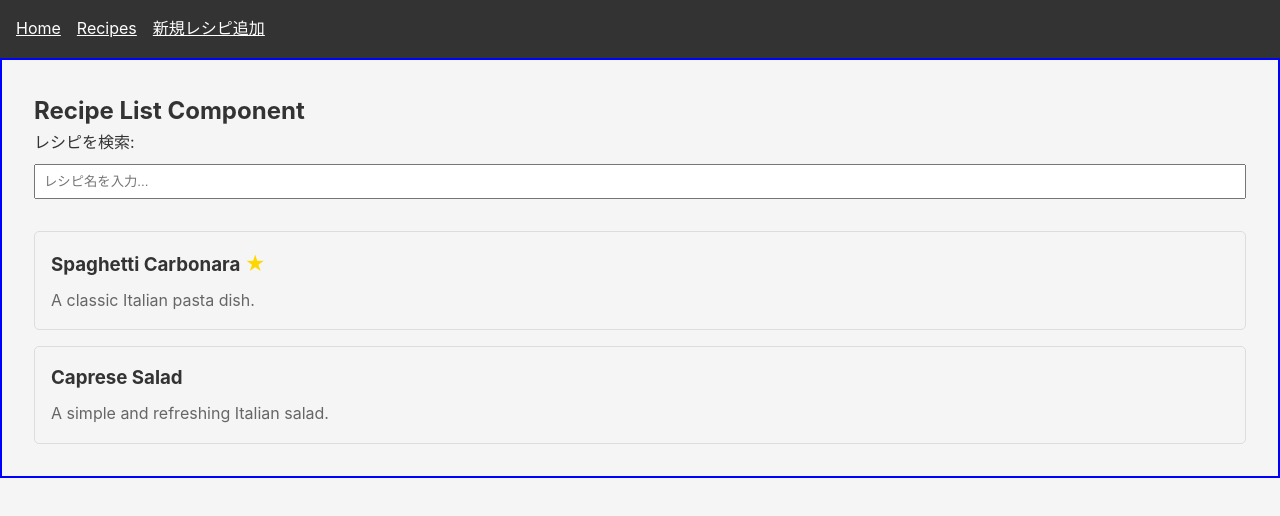
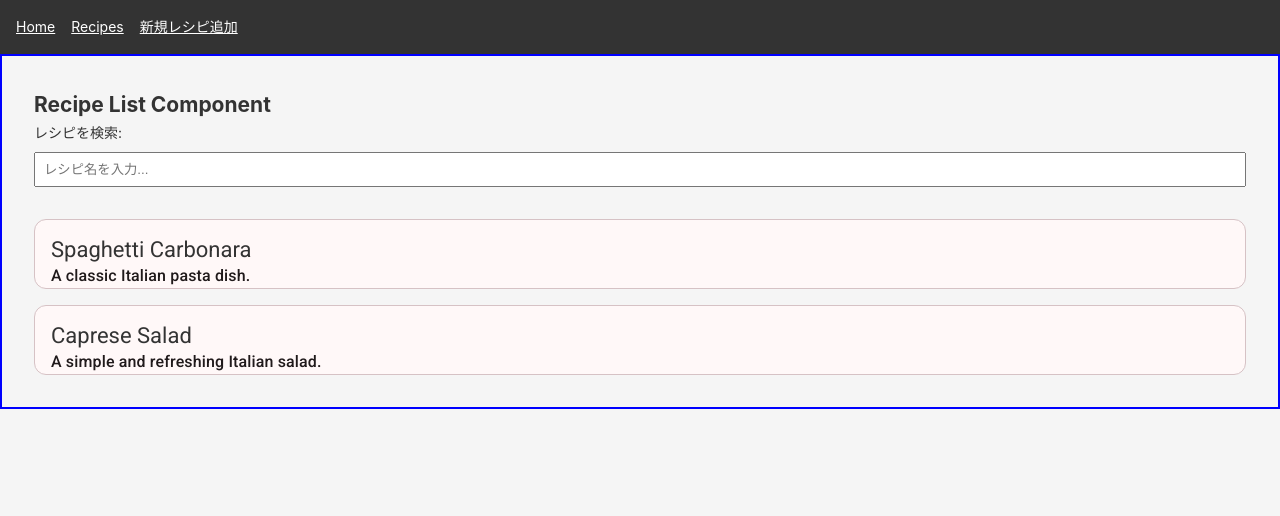
Before and after one commit to rooreckless/typescript-learn-fastest-udemy, an Angular app in the folder project_docker_TAFP/angular/: page /recipes in a window 1280 px wide. Shown: the top 516 px of the page. Built offline with nearby package versions, Linux system fonts and the light colour scheme.

Commit message:
Module 17: Intro to Angular Material（Angular Material入門）

```diff
--- a/project_docker_TAFP/angular/angular.json
+++ b/project_docker_TAFP/angular/angular.json
@@ -25,6 +25,7 @@
               "src/assets"
             ],
             "styles": [
+              "src/material-theme.scss",
               "src/styles.css"
             ],
             "scripts": []
--- a/project_docker_TAFP/angular/package.json
+++ b/project_docker_TAFP/angular/package.json
@@ -13,10 +13,12 @@
   "private": true,
   "dependencies": {
     "@angular/animations": "^21.0.0",
+    "@angular/cdk": "^21.0.5",
     "@angular/common": "^21.0.0",
     "@angular/compiler": "^21.0.0",
     "@angular/core": "^21.0.0",
     "@angular/forms": "^21.0.0",
+    "@angular/material": "^21.0.5",
     "@angular/platform-browser": "^21.0.0",
     "@angular/platform-browser-dynamic": "^21.0.0",
     "@angular/router": "^21.0.0",
--- a/project_docker_TAFP/angular/src/app/recipe-form/recipe-form.html
+++ b/project_docker_TAFP/angular/src/app/recipe-form/recipe-form.html
@@ -30,7 +30,7 @@
             <button type="button" (click)="removeIngredient($index)">削除</button>
           </div>
         }
-        <button type="button" (click)="addIngredient()">材料を追加</button>
+        <button matButton="outlined" type="button" (click)="addIngredient()">材料を追加</button>
     </div>
 
     <div>
@@ -45,5 +45,5 @@
     <input id="isFavorite" type="checkbox" formControlName="isFavorite" />
 
     </div>
-    <button type="submit" [disabled]="receipeForm.invalid">登録</button>
+    <button matButton="outlined" type="submit" [disabled]="receipeForm.invalid">登録</button>
 </form>
--- a/project_docker_TAFP/angular/src/app/recipe-list/recipe-list.html
+++ b/project_docker_TAFP/angular/src/app/recipe-list/recipe-list.html
@@ -16,7 +16,7 @@
   <!-- レシピリスト -->
   <div style="display: flex; flex-direction: column; gap: 1rem;">
     @for (recipe of filteredRecipes(); track recipe.id) {
-      <a
+      <!-- <a
         [routerLink]="['/recipes', recipe.id]"
         style="display: block; padding: 1rem; border: 1px solid #ddd; border-radius: 5px; text-decoration: none; color: inherit; transition: background-color 0.2s;"
       >
@@ -27,7 +27,13 @@
           }
         </h3>
         <p style="margin: 0.5rem 0 0 0; color: #666;">{{ recipe.description }}</p>
-      </a>
+      </a> -->
+        <mat-card  appearance="outlined" [routerLink]="['/recipes', recipe.id]" style="cursor: pointer;">
+            <mat-card-header>
+            <mat-card-title>{{ recipe.name }}</mat-card-title>
+            <mat-card-subtitle>{{ recipe.description }}</mat-card-subtitle>
+            </mat-card-header>
+        </mat-card>
     } @empty {
       <p style="color: red;">該当するレシピが見つかりません。</p>
     }
--- a/project_docker_TAFP/angular/src/app/recipe-list/recipe-list.ts
+++ b/project_docker_TAFP/angular/src/app/recipe-list/recipe-list.ts
@@ -5,10 +5,13 @@ import { FormsModule } from '@angular/forms';
 import { RouterLink } from '@angular/router';
 import { RecipeService } from '../services/recipe';
 import { RecipeModel } from '../models';
+// @angular/materialをinstallしたのでインポートする
+import { MatCardModule } from '@angular/material/card';
+
 
 @Component({
   selector: 'app-recipe-list',
-  imports: [FormsModule, RouterLink],  // RecipeDetailを削除、RouterLinkを追加
+  imports: [FormsModule, RouterLink, MatCardModule],  // RecipeDetailを削除、RouterLinkを追加
   templateUrl: './recipe-list.html',
   styleUrls: ['./recipe-list.css'],
 })
--- a/project_docker_TAFP/angular/src/index.html
+++ b/project_docker_TAFP/angular/src/index.html
@@ -6,6 +6,8 @@
   <base href="/">
   <meta name="viewport" content="width=device-width, initial-scale=1">
   <link rel="icon" type="image/x-icon" href="favicon.ico">
+  <link href="https://fonts.googleapis.com/css2?family=Roboto:wght@300;400;500&display=swap" rel="stylesheet">
+  <link href="https://fonts.googleapis.com/icon?family=Material+Icons" rel="stylesheet">
 </head>
 <body>
   <app-root></app-root>
--- /dev/null
+++ b/project_docker_TAFP/angular/src/material-theme.scss
@@ -0,0 +1,37 @@
+
+// Include theming for Angular Material with `mat.theme()`.
+// This Sass mixin will define CSS variables that are used for styling Angular Material
+// components according to the Material 3 design spec.
+// Learn more about theming and how to use it for your application's
+// custom components at https://material.angular.dev/guide/theming
+@use '@angular/material' as mat;
+
+html {
+  height: 100%;
+  @include mat.theme((
+    color: (
+      primary: mat.$rose-palette,
+      tertiary: mat.$red-palette,
+    ),
+    typography: Roboto,
+    density: 0,
+  ));
+}
+
+body {
+  // Default the application to a light color theme. This can be changed to
+  // `dark` to enable the dark color theme, or to `light dark` to defer to the
+  // user's system settings.
+  color-scheme: light;
+
+  // Set a default background, font and text colors for the application using
+  // Angular Material's system-level CSS variables. Learn more about these
+  // variables at https://material.angular.dev/guide/system-variables
+  background-color: var(--mat-sys-surface);
+  color: var(--mat-sys-on-surface);
+  font: var(--mat-sys-body-medium);
+
+  // Reset the user agent margin.
+  margin: 0;
+  height: 100%;
+}
```
Also changed, not shown: project_docker_TAFP/angular/src/app/recipe-form/recipe-form.ts (+5 -2 lines), 1 other file (tests, documents, lock files or other folders).
